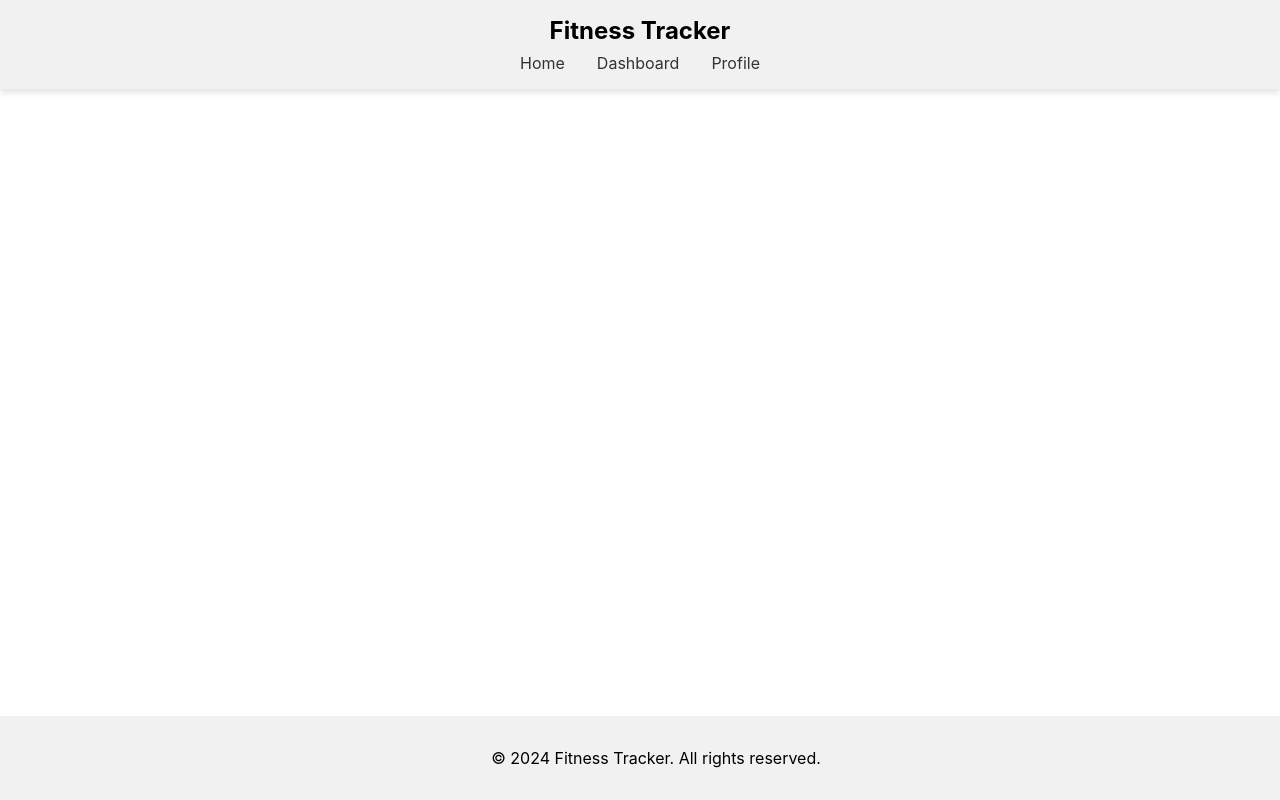
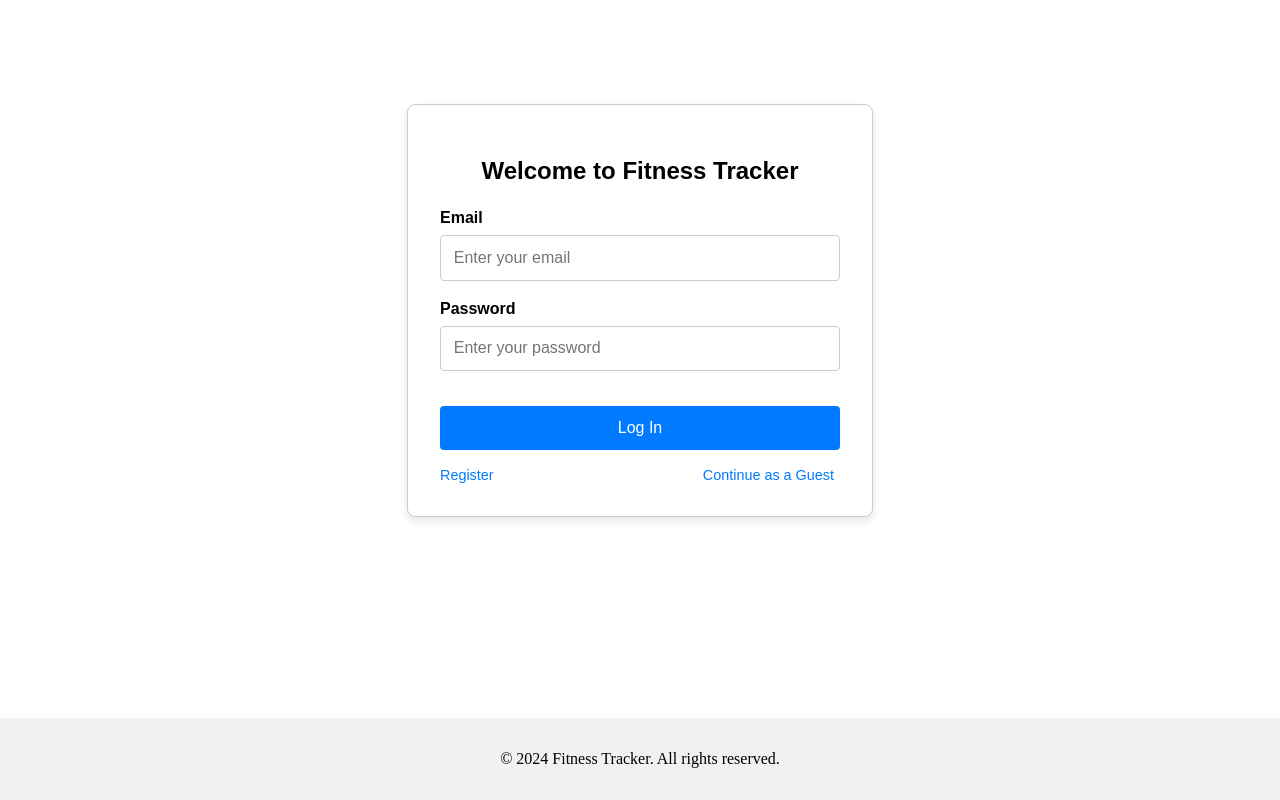
Before and after one commit to cs411-alawini/fa24-cs411-team066-teamQwerty, a React (Create React App) app in the folder fitness-project/: page /login in a window 1280 px wide. Built offline with nearby package versions, Linux system fonts and the light colour scheme.

Commit message:
update style and add login page and button

```diff
--- a/fitness-project/src/App.js
+++ b/fitness-project/src/App.js
@@ -1,27 +1,34 @@
 // src/App.js
 import React from 'react';
-import { BrowserRouter as Router, Route, Routes } from 'react-router-dom';
+import { Route, Routes, Navigate, useLocation } from 'react-router-dom';
 import Header from './components/Header';
 import Footer from './components/Footer';
 import Home from './pages/Home';
 import Dashboard from './pages/Dashboard';
 import Profile from './pages/Profile';
+import Login from './pages/Login';
+import Register from './pages/Register';
 
 function App() {
+  const location = useLocation();
+
+  const hideHeader = location.pathname === '/login' || location.pathname === '/register';
+
   return (
-    <Router>
     <div className="App">
-        <Header />
+      {!hideHeader && <Header />}
       <div style={{ padding: '2rem', paddingTop: '4rem' }}>
         <Routes>
-            <Route path="/" element={<Home />} />
+          <Route path="/" element={<Navigate to="/login" replace />} /> {/* 重定向到 /login */}
+          <Route path="/home" element={<Home />} />
           <Route path="/dashboard" element={<Dashboard />} />
           <Route path="/profile" element={<Profile />} />
+          <Route path="/login" element={<Login />} />
+          <Route path="/register" element={<Register />} />
         </Routes>
       </div>
       <Footer />
     </div>
-    </Router>
   );
 }
 
--- a/fitness-project/src/components/Footer.js
+++ b/fitness-project/src/components/Footer.js
@@ -3,7 +3,17 @@ import React from 'react';
 
 function Footer() {
   return (
-    <footer style={{ textAlign: 'center', padding: '1rem', background: '#f1f1f1', position: 'fixed', bottom: 0, width: '100%' }}>
+    <footer style={{
+      display: 'flex',
+      justifyContent: 'center',
+      alignItems: 'center',
+      padding: '1rem',
+      background: '#f1f1f1',
+      position: 'fixed',
+      bottom: 0,
+      left: 0,
+      right: 0,
+    }}>
       <p>&copy; 2024 Fitness Tracker. All rights reserved.</p>
     </footer>
   );
--- a/fitness-project/src/components/Header.css
+++ b/fitness-project/src/components/Header.css
@@ -4,9 +4,11 @@
   display: flex;
   flex-direction: column;
   align-items: center;
+  font-family: Arial, sans-serif;
   padding: 1rem;
   background-color: #f1f1f1;
   box-shadow: 0 4px 6px rgba(0, 0, 0, 0.1);
+  position: relative; /* 设置为相对定位，以便 login-link 的绝对定位生效 */
 }
 
 .header-title {
@@ -17,7 +19,7 @@
 
 .header-nav {
   display: flex;
-    gap: 2rem; /* Space between links */
+  gap: 2rem; /* Links之间的间距 */
   margin-top: 0.5rem;
 }
 
@@ -31,3 +33,18 @@
 .header-link:hover {
   color: #007bff;
 }
+
+/* Login 链接的样式 */
+.login-link {
+  position: absolute;
+  top: 1rem;
+  right: 1rem;
+  text-decoration: none;
+  font-size: 1rem;
+  color: #333;
+  transition: color 0.3s;
+}
+
+.login-link:hover {
+  color: #007bff;
+}
--- a/fitness-project/src/components/Header.js
+++ b/fitness-project/src/components/Header.js
@@ -1,17 +1,18 @@
 // src/components/Header.js
 import React from 'react';
 import { Link } from 'react-router-dom';
-import './Header.css'; // Import the new CSS file
+import './Header.css';
 
 function Header() {
   return (
     <header className="header">
       <h1 className="header-title">Fitness Tracker</h1>
       <nav className="header-nav">
-        <Link to="/" className="header-link">Home</Link>
+        <Link to="/home" className="header-link">Home</Link>
         <Link to="/dashboard" className="header-link">Dashboard</Link>
         <Link to="/profile" className="header-link">Profile</Link>
       </nav>
+      <Link to="/login" className="login-link">Login</Link> {/* 单独的 Login 链接 */}
     </header>
   );
 }
--- a/fitness-project/src/index.css
+++ b/fitness-project/src/index.css
@@ -1,13 +1,20 @@
+/* src/index.css */
+
 body {
+  font-family: 'Arial', sans-serif; /* 设置全局字体 */
+  font-size: 16px;
+  color: #333; /* 设置默认的文本颜色 */
+  line-height: 1.5;
   margin: 0;
-  font-family: -apple-system, BlinkMacSystemFont, 'Segoe UI', 'Roboto', 'Oxygen',
-    'Ubuntu', 'Cantarell', 'Fira Sans', 'Droid Sans', 'Helvetica Neue',
-    sans-serif;
-  -webkit-font-smoothing: antialiased;
-  -moz-osx-font-smoothing: grayscale;
+  padding: 0;
 }
 
-code {
-  font-family: source-code-pro, Menlo, Monaco, Consolas, 'Courier New',
-    monospace;
+h1, h2, h3, h4, h5, h6 {
+  font-family: 'Arial', sans-serif; /* 标题的字体 */
+  font-weight: bold;
+  margin: 0;
 }
+
+p, label, input, button, a {
+  font-family: 'Arial', sans-serif;
+}
--- a/fitness-project/src/index.js
+++ b/fitness-project/src/index.js
@@ -1,17 +1,12 @@
+// src/index.js
 import React from 'react';
-import ReactDOM from 'react-dom/client';
-import './index.css';
+import ReactDOM from 'react-dom';
+import { BrowserRouter as Router } from 'react-router-dom';
 import App from './App';
-import reportWebVitals from './reportWebVitals';
 
-const root = ReactDOM.createRoot(document.getElementById('root'));
-root.render(
-  <React.StrictMode>
+ReactDOM.render(
+  <Router>
     <App />
-  </React.StrictMode>
+  </Router>,
+  document.getElementById('root')
 );
-
-// If you want to start measuring performance in your app, pass a function
-// to log results (for example: reportWebVitals(console.log))
-// or send to an analytics endpoint. Learn more: https://bit.ly/CRA-vitals
-reportWebVitals();
--- /dev/null
+++ b/fitness-project/src/pages/Login.css
@@ -0,0 +1,76 @@
+/* src/pages/Login.css */
+
+.auth-container {
+    max-width: 400px;
+    width: 100%;
+    margin: 2rem auto; /* 使用 auto 水平居中 */
+    padding: 2rem;
+    font-family: 'Arial', sans-serif;
+    border: 1px solid #ccc;
+    border-radius: 8px;
+    text-align: center;
+    box-shadow: 0 4px 8px rgba(0, 0, 0, 0.1); /* 可选: 添加阴影效果 */
+    background-color: #fff; /* 背景为白色 */
+  }
+
+  .auth-container h2 {
+    margin-bottom: 1.5rem;
+    font-size: 1.5rem;
+    font-weight: bold;
+  }
+
+  .form-group {
+    margin-bottom: 1.2rem;
+    text-align: left;
+  }
+
+  .form-group label {
+    display: block;
+    margin-bottom: 0.5rem;
+    font-weight: bold;
+  }
+
+  .form-group input {
+    width: 100%;
+    padding: 0.8rem;
+    border: 1px solid #ccc;
+    border-radius: 4px;
+    font-size: 1rem;
+    box-sizing: border-box;
+  }
+
+  .auth-button {
+    width: 100%;
+    padding: 0.8rem;
+    margin-top: 1rem;
+    background-color: #007bff;
+    color: white;
+    border: none;
+    border-radius: 4px;
+    cursor: pointer;
+    font-size: 1rem;
+  }
+
+  .auth-button:hover {
+    background-color: #0056b3;
+  }
+
+  .auth-links {
+    display: flex;
+    justify-content: space-between;
+    align-items: center;
+    margin-top: 1rem;
+  }
+
+  .register-link, .guest-button {
+    color: #007bff;
+    text-decoration: none;
+    font-size: 0.9rem;
+    background: none;
+    border: none;
+    cursor: pointer;
+  }
+
+  .register-link:hover, .guest-button:hover {
+    color: #0056b3;
+  }
--- /dev/null
+++ b/fitness-project/src/pages/Login.js
@@ -0,0 +1,35 @@
+// src/pages/Login.js
+import React from 'react';
+import { Link, useNavigate } from 'react-router-dom';
+import './Login.css';
+
+function Login() {
+  const navigate = useNavigate();
+
+  const handleGuest = () => {
+    navigate('/home'); // 跳转到 Home 页面
+  };
+
+  return (
+    <div className="auth-container">
+      <h2>Welcome to Fitness Tracker</h2> {/* 欢迎消息 */}
+      <form>
+        <div className="form-group">
+          <label>Email</label>
+          <input type="email" placeholder="Enter your email" required />
+        </div>
+        <div className="form-group">
+          <label>Password</label>
+          <input type="password" placeholder="Enter your password" required />
+        </div>
+        <button type="submit" className="auth-button">Log In</button>
+      </form>
+      <div className="auth-links">
+        <Link to="/register" className="register-link">Register</Link>
+        <button onClick={handleGuest} className="guest-button">Continue as a Guest</button>
+      </div>
+    </div>
+  );
+}
+
+export default Login;
--- /dev/null
+++ b/fitness-project/src/pages/Register.js
@@ -0,0 +1,35 @@
+// src/pages/Register.js
+import React from 'react';
+import { Link, useNavigate } from 'react-router-dom';
+import './Login.css';
+
+function Register() {
+  const navigate = useNavigate();
+
+  const handleGuest = () => {
+    navigate('/home'); // 跳转到 Home 页面
+  };
+
+  return (
+    <div className="auth-container">
+      <h2>Welcome to Fitness Tracker</h2> {/* 欢迎消息 */}
+      <form>
+        <div className="form-group">
+          <label>Email</label>
+          <input type="email" placeholder="Enter your email" required />
+        </div>
+        <div className="form-group">
+          <label>Password</label>
+          <input type="password" placeholder="Enter your password" required />
+        </div>
+        <button type="submit" className="auth-button">Register</button>
+      </form>
+      <div className="auth-links">
+        <Link to="/login" className="member-link">Already a member?</Link>
+        <button onClick={handleGuest} className="guest-button">Continue as a Guest</button>
+      </div>
+    </div>
+  );
+}
+
+export default Register;
```
Lines whose indentation alone changed are shown as unchanged.
